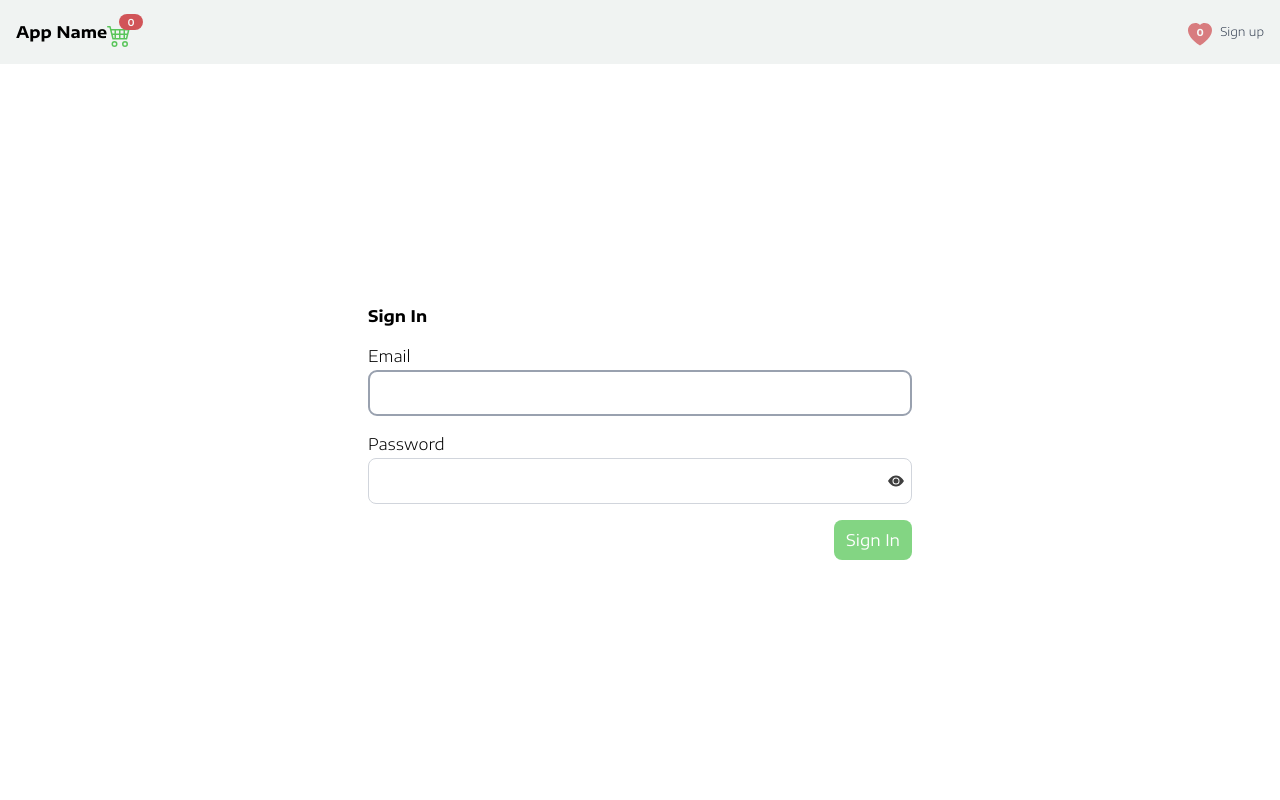
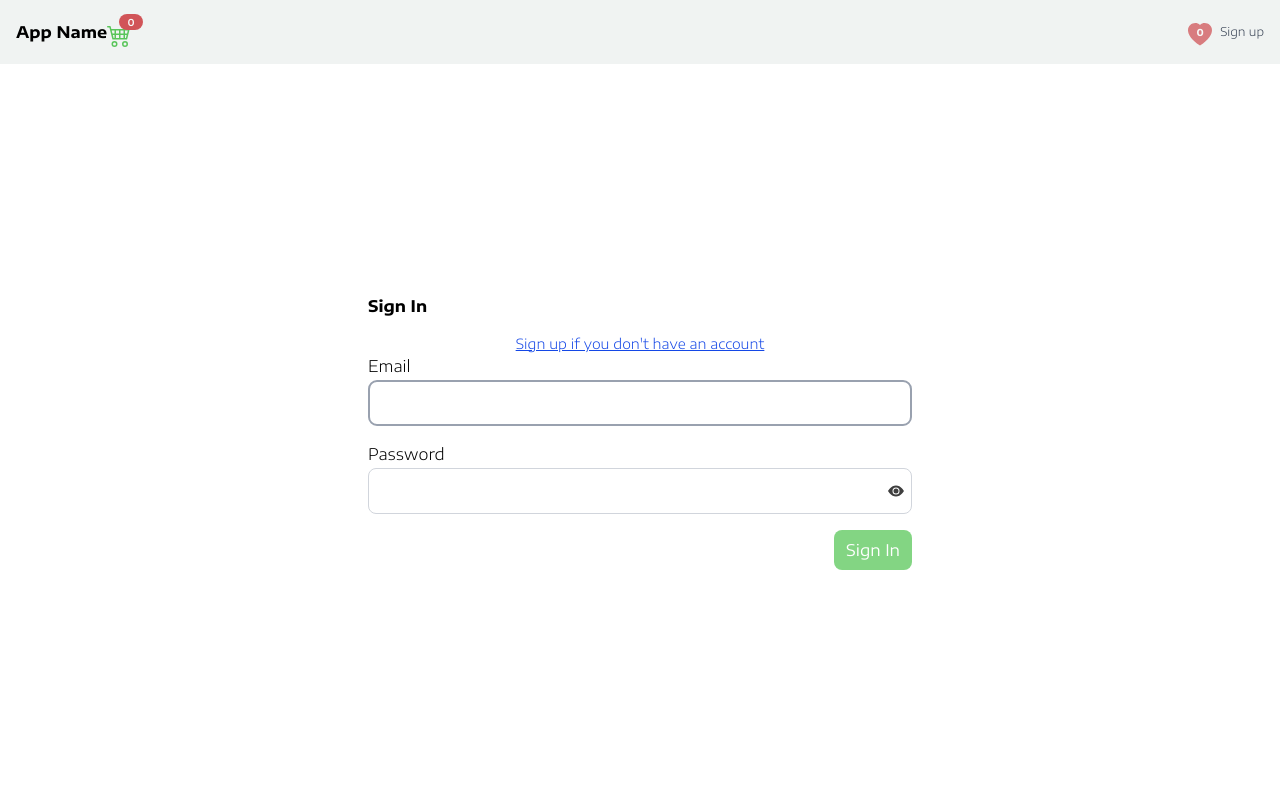
Before and after one commit to hussein-m-kandil/odin-shopping-cart, a React (Vite) app: page /signin in a window 1280 px wide. Shown: the top 800 px of the page. Built offline with nearby package versions, Linux system fonts and the light colour scheme.

Commit message:
Add links to move between sign in/up pages

```diff
--- a/src/components/AuthForm/AuthForm.jsx
+++ b/src/components/AuthForm/AuthForm.jsx
@@ -4,6 +4,7 @@ import {
   useFetcher,
   Navigate,
   useOutletContext,
+  Link,
 } from 'react-router-dom';
 import {
   ENTRIES_NAMES,
@@ -85,6 +86,17 @@ function AuthForm() {
       <h1 id="form-label" className="font-bold mb-4">
         {title}
       </h1>
+      <p className="text-blue-700 text-center text-sm font-light underline active:text-black visited:text-purple-700">
+        {signInPath ? (
+          <Link to={SIGNUP_PATH} replace={true}>
+            Sign up if you don&apos;t have an account
+          </Link>
+        ) : (
+          <Link to={SIGNIN_PATH} replace={true}>
+            Sign in if you already have an account
+          </Link>
+        )}
+      </p>
       {errorMessage && (
         <div
           role="alert"
```
